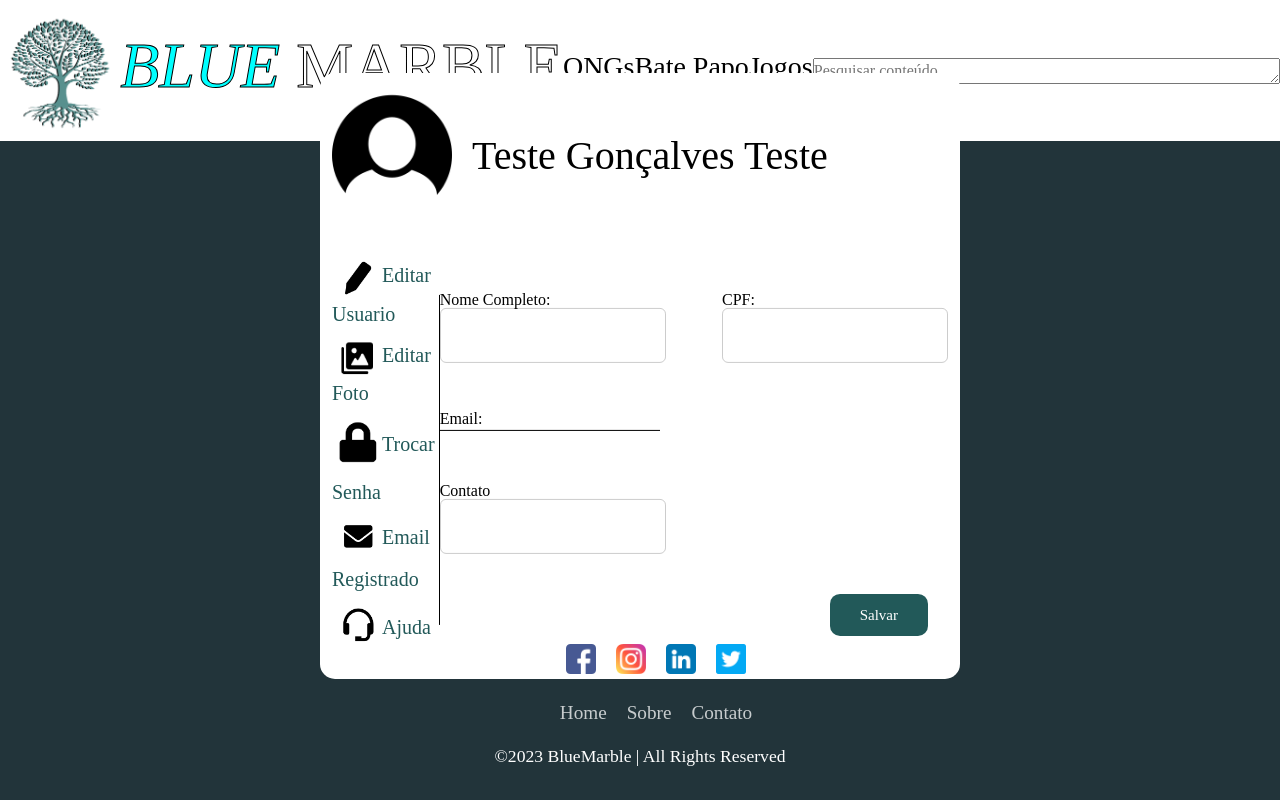
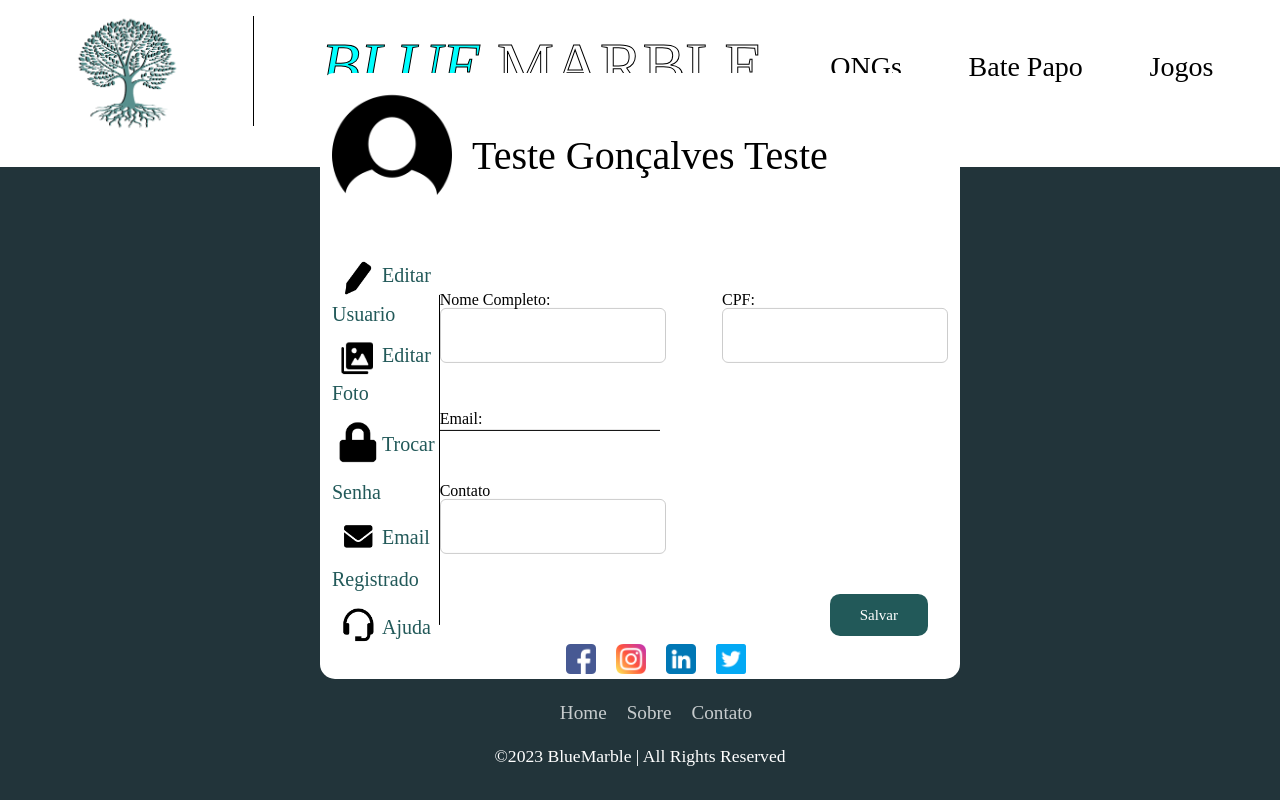
Before and after one commit to JonatanGoncalves/BlueMarbleReact, a React (Create React App) app: page /user in a window 1280 px wide. Built offline with nearby package versions, Linux system fonts and the light colour scheme.

Commit message:
add: Linha Navbar

```diff
--- a/src/assets/css/UserScreen.css
+++ b/src/assets/css/UserScreen.css
@@ -130,6 +130,11 @@ h4 {
     border-right: 1px solid black;
 }
 
+#linha-verticalNavBar {
+    height: 110px;
+    border-right: 1px solid black;
+}
+
 .centralizar {
     padding-bottom: 12px;
 }
--- a/src/components/UserForm.jsx
+++ b/src/components/UserForm.jsx
@@ -26,6 +26,7 @@ function UserForm() {
         <div>
             <div className='navbar'>
                 <Image src={require("../assets/images/Logo.png")} width={120} />
+                <div id="linha-verticalNavBar"></div>
                 <a href='/'><h1 className="h1"><i>BLUE </i>MARBLE</h1></a>
                 <a href='artigos'><h3>ONGs</h3></a>
                 <a href='batepapos'><h3>Bate Papo</h3></a>
```
